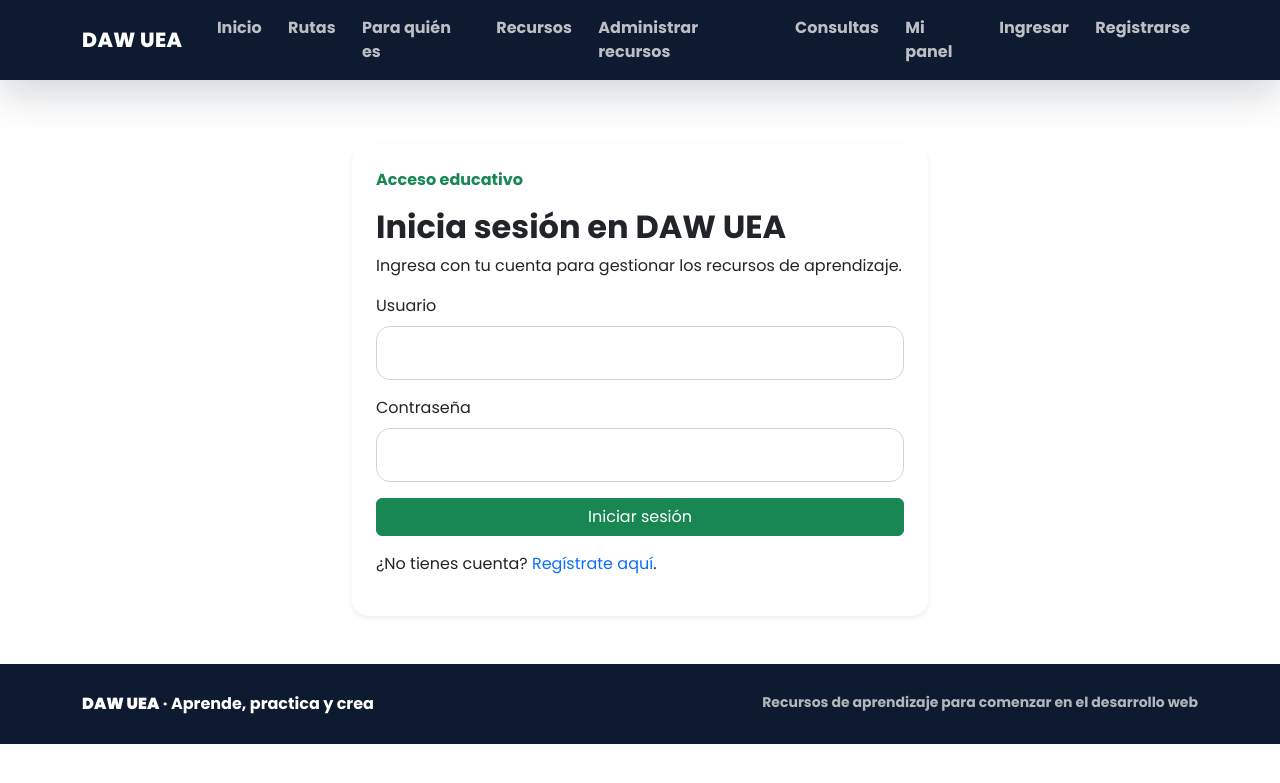
After one commit to jany08/desarrollo-web-semana2, a Flask app: page /login in a window 1280 px wide. The commit adds this page. Shown: the top 783 px of the page. Run offline with Flask 3, Linux system fonts and the light colour scheme.

Commit message:
Add files via upload
Semana 14 - Sistema de login y autenticación

```diff
--- a/app.py
+++ b/app.py
@@ -3,6 +3,11 @@ import os
 import secrets
 from contextlib import contextmanager
 from flask_wtf import FlaskForm
+from flask_login import LoginManager, login_user, login_required, logout_user, current_user
+from werkzeug.security import generate_password_hash, check_password_hash
+from forms.login_form import LoginForm
+from forms.usuario_form import UsuarioForm
+from models import Usuario
 from conexion.conexion import obtener_conexion
 
 from forms.consulta_form import ConsultaForm
@@ -14,6 +19,11 @@ app = Flask(__name__)
 # Para despliegues reales configura SECRET_KEY como variable de entorno.
 # La clave temporal permite la ejecución local sin guardar secretos en GitHub.
 app.config["SECRET_KEY"] = os.environ.get("SECRET_KEY") or secrets.token_hex(32)
+login_manager = LoginManager()
+login_manager.init_app(app)
+login_manager.login_view = "login"
+login_manager.login_message = "Debes iniciar sesión para acceder a esta página."
+login_manager.login_message_category = "warning"
 
 # PostgreSQL guarda permanentemente los registros. DB_PASSWORD se define
 # exclusivamente en el entorno local; no se incorpora al repositorio.
@@ -35,6 +45,11 @@ def inicializar_bd():
     # Se conservan las cuatro tablas de la Semana 13 creadas en pgAdmin.
     with conexion() as conn:
         with conn.cursor() as cur:
+            cur.execute("""CREATE TABLE IF NOT EXISTS usuarios (
+                id SERIAL PRIMARY KEY,
+                usuario VARCHAR(50) UNIQUE NOT NULL,
+                password VARCHAR(255) NOT NULL
+            )""")
             cur.execute("""CREATE TABLE IF NOT EXISTS rutas_propuestas (
                 id SERIAL PRIMARY KEY,
                 titulo TEXT NOT NULL,
@@ -67,6 +82,73 @@ def consultar(sql, valores=()):
         with conn.cursor() as cur:
             cur.execute(sql, valores)
             return cur.fetchall()
+
+
+@login_manager.user_loader
+def load_user(user_id):
+    try:
+        registros = consultar("SELECT id, usuario FROM usuarios WHERE id=%s", (int(user_id),))
+    except (ValueError, TypeError):
+        return None
+    return Usuario(registros[0]["id"], registros[0]["usuario"]) if registros else None
+
+
+@app.route("/registro", methods=["GET", "POST"])
+def registro():
+    if current_user.is_authenticated:
+        return redirect(url_for("dashboard"))
+    form = UsuarioForm()
+    if form.validate_on_submit():
+        nombre = form.usuario.data.strip()
+        existe = consultar("SELECT id FROM usuarios WHERE usuario=%s", (nombre,))
+        if existe:
+            form.usuario.errors.append("Ese nombre de usuario ya está registrado.")
+        else:
+            try:
+                guardar("INSERT INTO usuarios (usuario, password) VALUES (%s, %s)",
+                        (nombre, generate_password_hash(form.password.data)))
+            except Exception:
+                flash("No se pudo completar el registro. Comprueba si el usuario ya existe.", "danger")
+            else:
+                flash("Usuario registrado. Ahora puedes iniciar sesión.", "success")
+                return redirect(url_for("login"))
+    return render_template("registro.html", form=form, active="registro")
+
+
+@app.route("/login", methods=["GET", "POST"])
+def login():
+    if current_user.is_authenticated:
+        return redirect(url_for("dashboard"))
+    form = LoginForm()
+    if form.validate_on_submit():
+        registros = consultar("SELECT id, usuario, password FROM usuarios WHERE usuario=%s",
+                             (form.usuario.data.strip(),))
+        usuario = registros[0] if registros else None
+        if usuario and check_password_hash(usuario["password"], form.password.data):
+            login_user(Usuario(usuario["id"], usuario["usuario"]))
+            flash("Bienvenido a DAW UEA.", "success")
+            # No se utiliza una URL arbitraria para evitar redirecciones abiertas.
+            return redirect(url_for("dashboard"))
+        flash("Usuario o contraseña incorrectos.", "danger")
+    return render_template("login.html", form=form, active="login")
+
+
+@app.route("/dashboard")
+@login_required
+def dashboard():
+    total = consultar("SELECT COUNT(*) AS cantidad FROM recursos_propuestos")[0]["cantidad"]
+    return render_template("dashboard.html", total=total, active="dashboard")
+
+
+@app.route("/logout", methods=["POST"])
+@login_required
+def logout():
+    form = EliminarForm()
+    if not form.validate_on_submit():
+        abort(400)
+    logout_user()
+    flash("Has cerrado sesión de forma segura.", "success")
+    return redirect(url_for("login"))
 
 
 # Se inicializa al arrancar; PostgreSQL debe estar activo y configurado.
@@ -110,7 +192,7 @@ PARTICIPANTES = [
 
 @app.context_processor
 def datos_comunes():
-    return {"plataforma": PLATAFORMA, "navegacion": NAVEGACION}
+    return {"plataforma": PLATAFORMA, "navegacion": NAVEGACION, "logout_form": EliminarForm()}
 
 @app.route("/")
 def inicio():
@@ -196,7 +278,7 @@ PLANTILLA_GESTION = """<!doctype html>
 <link href="https://cdn.jsdelivr.net/npm/bootstrap@5.3.3/dist/css/bootstrap.min.css" rel="stylesheet"></head>
 <body class="bg-light"><nav class="navbar navbar-dark bg-dark"><div class="container">
 <a class="navbar-brand" href="{{ url_for('inicio') }}">DAW UEA</a>
-<a class="btn btn-outline-light btn-sm" href="{{ url_for('recursos') }}">Recursos educativos</a>
+<span class="text-light">Usuario: {{ current_user.usuario }}</span> <a class="btn btn-outline-light btn-sm" href="{{ url_for('dashboard') }}">Panel privado</a>
 </div></nav><main class="container py-5"><h1>Administración de recursos educativos</h1>
 <p>Consulta, modifica y elimina las propuestas registradas en PostgreSQL.</p>
 {% with mensajes = get_flashed_messages(with_categories=true) %}
@@ -227,12 +309,14 @@ PLANTILLA_EDICION = """<!doctype html><html lang="es"><head><meta charset="utf-8
 
 
 @app.route('/recursos/gestionar')
+@login_required
 def gestionar_recursos():
     registros = consultar('SELECT id,titulo,categoria,descripcion,enlace FROM recursos_propuestos ORDER BY id DESC')
     return render_template_string(PLANTILLA_GESTION, registros=registros, eliminar_form=EliminarForm())
 
 
 @app.route('/recursos/<int:recurso_id>/editar', methods=['GET','POST'])
+@login_required
 def editar_recurso(recurso_id):
     resultados = consultar('SELECT id,titulo,categoria,descripcion,enlace FROM recursos_propuestos WHERE id=%s', (recurso_id,))
     if not resultados:
@@ -251,6 +335,7 @@ def editar_recurso(recurso_id):
 
 
 @app.route('/recursos/<int:recurso_id>/eliminar', methods=['POST'])
+@login_required
 def eliminar_recurso(recurso_id):
     form = EliminarForm()
     if not form.validate_on_submit():
--- /dev/null
+++ b/forms/login_form.py
@@ -0,0 +1,8 @@
+from flask_wtf import FlaskForm
+from wtforms import StringField, PasswordField, SubmitField
+from wtforms.validators import DataRequired, Length
+
+class LoginForm(FlaskForm):
+    usuario = StringField("Usuario", validators=[DataRequired(), Length(min=3, max=50)])
+    password = PasswordField("Contraseña", validators=[DataRequired()])
+    submit = SubmitField("Iniciar sesión")
--- a/requirements.txt
+++ b/requirements.txt
@@ -1,4 +1,6 @@
 Flask==3.0.3
 Flask-WTF==1.2.2
+Flask-Login>=0.6.3,<0.7
+Werkzeug>=3.0.3,<4
 email-validator==2.3.0
-psycopg2-binary
+psycopg2-binary>=2.9.10,<3
--- a/sql/esquema.sql
+++ b/sql/esquema.sql
@@ -6,3 +6,6 @@ CREATE TABLE IF NOT EXISTS consultas (id_consulta SERIAL PRIMARY KEY,nombre VARC
 CREATE TABLE IF NOT EXISTS rutas_propuestas (id SERIAL PRIMARY KEY,titulo TEXT NOT NULL,nivel TEXT NOT NULL,objetivo TEXT NOT NULL);
 CREATE TABLE IF NOT EXISTS perfiles (id SERIAL PRIMARY KEY,alias TEXT NOT NULL,nivel TEXT NOT NULL,interes TEXT NOT NULL);
 CREATE TABLE IF NOT EXISTS recursos_propuestos (id SERIAL PRIMARY KEY,titulo TEXT NOT NULL,categoria TEXT NOT NULL,descripcion TEXT NOT NULL,enlace TEXT NOT NULL);
+
+-- Semana 14: autenticación de usuarios con contraseñas hasheadas.
+CREATE TABLE IF NOT EXISTS usuarios (id SERIAL PRIMARY KEY, usuario VARCHAR(50) UNIQUE NOT NULL, password VARCHAR(255) NOT NULL);
--- a/templates/base.html
+++ b/templates/base.html
@@ -15,6 +15,7 @@
 
   <!-- bloque reutilizable para el contenido principal de cada vista -->
   <main>
+    <div class="container mt-3">{% with mensajes = get_flashed_messages(with_categories=true) %}{% for categoria, mensaje in mensajes %}<div class="alert alert-{{ categoria if categoria in ['success','warning','danger','info'] else 'info' }}" role="status">{{ mensaje }}</div>{% endfor %}{% endwith %}</div>
     {% block content %}{% endblock %}
   </main>
 
--- a/templates/components/navbar.html
+++ b/templates/components/navbar.html
@@ -1 +1 @@
-<nav class="navbar navbar-expand-lg navbar-dark sticky-top"><div class="container"><a class="navbar-brand" href="{{ url_for('inicio') }}">DAW UEA</a><button class="navbar-toggler" type="button" data-bs-toggle="collapse" data-bs-target="#menuPrincipal" aria-label="Abrir menú"><span class="navbar-toggler-icon"></span></button><div class="collapse navbar-collapse" id="menuPrincipal"><ul class="navbar-nav ms-auto">{% for enlace in navegacion %}<li class="nav-item"><a class="nav-link {% if active == enlace.endpoint %}active{% endif %}" href="{{ url_for(enlace.endpoint) }}">{{ enlace.titulo }}</a></li>{% endfor %}</ul></div></div></nav>
+<nav class="navbar navbar-expand-lg navbar-dark sticky-top"><div class="container"><a class="navbar-brand" href="{{ url_for('inicio') }}">DAW UEA</a><button class="navbar-toggler" type="button" data-bs-toggle="collapse" data-bs-target="#menuPrincipal" aria-label="Abrir menú"><span class="navbar-toggler-icon"></span></button><div class="collapse navbar-collapse" id="menuPrincipal"><ul class="navbar-nav ms-auto">{% for enlace in navegacion %}<li class="nav-item"><a class="nav-link {% if active == enlace.endpoint %}active{% endif %}" href="{{ url_for(enlace.endpoint) }}">{{ enlace.titulo }}</a></li>{% endfor %}<li class="nav-item"><a class="nav-link" href="{{ url_for('dashboard') }}">Mi panel</a></li>{% if current_user.is_authenticated %}<li class="nav-item"><span class="nav-link text-white">{{ current_user.usuario }}</span></li><li class="nav-item"><form action="{{ url_for('logout') }}" method="post">{{ logout_form.hidden_tag() }}<button class="btn btn-sm btn-outline-light my-1" type="submit">Cerrar sesión</button></form></li>{% else %}<li class="nav-item"><a class="nav-link" href="{{ url_for('login') }}">Ingresar</a></li><li class="nav-item"><a class="nav-link" href="{{ url_for('registro') }}">Registrarse</a></li>{% endif %}</ul></div></div></nav>
--- /dev/null
+++ b/templates/dashboard.html
@@ -0,0 +1 @@
+{% extends "base.html" %}{% block title %}Mi panel | DAW UEA{% endblock %}{% block content %}<section class="container py-5"><span class="badge bg-success mb-3">Área privada</span><h1 class="fw-bold">¡Bienvenido, {{ current_user.usuario }}!</h1><p>Desde aquí puedes administrar los recursos educativos de DAW UEA. Tu sesión está protegida con Flask-Login.</p><div class="row g-4"><div class="col-md-6"><div class="card p-4 rounded-4"><h2 class="h4">Administración de recursos</h2><p>Recursos registrados: <strong>{{ total }}</strong></p><a class="btn btn-success" href="{{ url_for('gestionar_recursos') }}">Administrar recursos</a></div></div><div class="col-md-6"><div class="card p-4 rounded-4"><h2 class="h4">Continúa aprendiendo</h2><p>Consulta nuestras rutas y recursos de HTML, CSS, JavaScript y Flask.</p><a class="btn btn-outline-success" href="{{ url_for('recursos') }}">Explorar recursos</a></div></div></div></section>{% endblock %}
--- a/templates/formulario_recurso.html
+++ b/templates/formulario_recurso.html
@@ -3,7 +3,7 @@
 {% block content %}
 <section class="section section-soft"><div class="container" style="max-width:960px">
 <span class="badge-soft mb-4">Práctica interactiva</span><h1 class="section-title">Comparte un recurso útil</h1>
-<p class="lead-text">Completa los campos del formulario. Los datos se validan en el servidor y se guardan en una base de datos SQLite local; no se envían a un docente.</p>
+<p class="lead-text">Completa los campos del formulario. Los datos se validan en el servidor y se guardan en PostgreSQL en esta aplicación local; no se envían a un docente.</p>
 {% with mensajes = get_flashed_messages(with_categories=true) %}
 {% for categoria, mensaje in mensajes %}<div class="alert alert-{{ categoria }}" role="status">{{ mensaje }}</div>{% endfor %}
 {% endwith %}
--- /dev/null
+++ b/templates/login.html
@@ -0,0 +1 @@
+{% extends "base.html" %}{% block title %}Ingresar | DAW UEA{% endblock %}{% block content %}<section class="container py-5" style="max-width:600px"><div class="card shadow-sm border-0 rounded-4 p-4"><p class="text-success fw-bold">Acceso educativo</p><h1 class="h2 fw-bold">Inicia sesión en DAW UEA</h1><p>Ingresa con tu cuenta para gestionar los recursos de aprendizaje.</p><form method="post" novalidate>{{ form.hidden_tag() }}{% for campo in [form.usuario,form.password] %}<div class="mb-3">{{ campo.label(class_="form-label") }} {{ campo(class_="form-control") }}{% for error in campo.errors %}<div class="text-danger small">{{ error }}</div>{% endfor %}</div>{% endfor %}{{ form.submit(class_="btn btn-success w-100") }}</form><p class="mt-3">¿No tienes cuenta? <a href="{{ url_for('registro') }}">Regístrate aquí</a>.</p></div></section>{% endblock %}
--- /dev/null
+++ b/templates/registro.html
@@ -0,0 +1 @@
+{% extends "base.html" %}{% block title %}Registro | DAW UEA{% endblock %}{% block content %}<section class="container py-5" style="max-width:600px"><div class="card shadow-sm border-0 rounded-4 p-4"><p class="text-success fw-bold">Comunidad DAW UEA</p><h1 class="h2 fw-bold">Crea tu cuenta</h1><p>Registra un usuario para acceder al panel privado de recursos educativos.</p><form method="post" novalidate>{{ form.hidden_tag() }}{% for campo in [form.usuario,form.password,form.confirmar] %}<div class="mb-3">{{ campo.label(class_="form-label") }} {{ campo(class_="form-control") }}{% for error in campo.errors %}<div class="text-danger small">{{ error }}</div>{% endfor %}</div>{% endfor %}{{ form.submit(class_="btn btn-success w-100") }}</form><p class="mt-3">¿Ya tienes cuenta? <a href="{{ url_for('login') }}">Inicia sesión</a>.</p></div></section>{% endblock %}
```
Also changed, not shown: forms/usuario_form.py (added, +9 -0 lines), models.py (added, +7 -0 lines), README.md, 1 other file.
